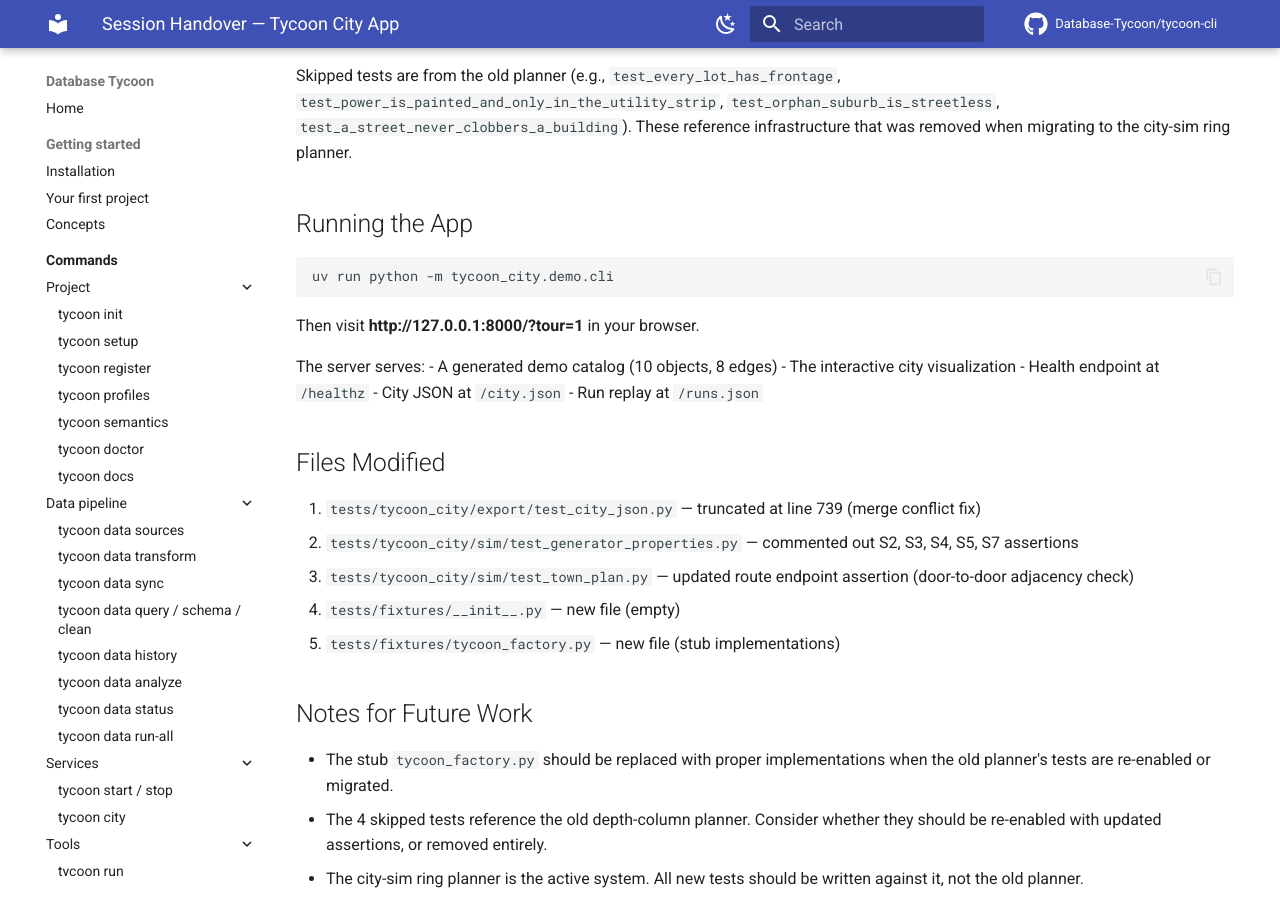
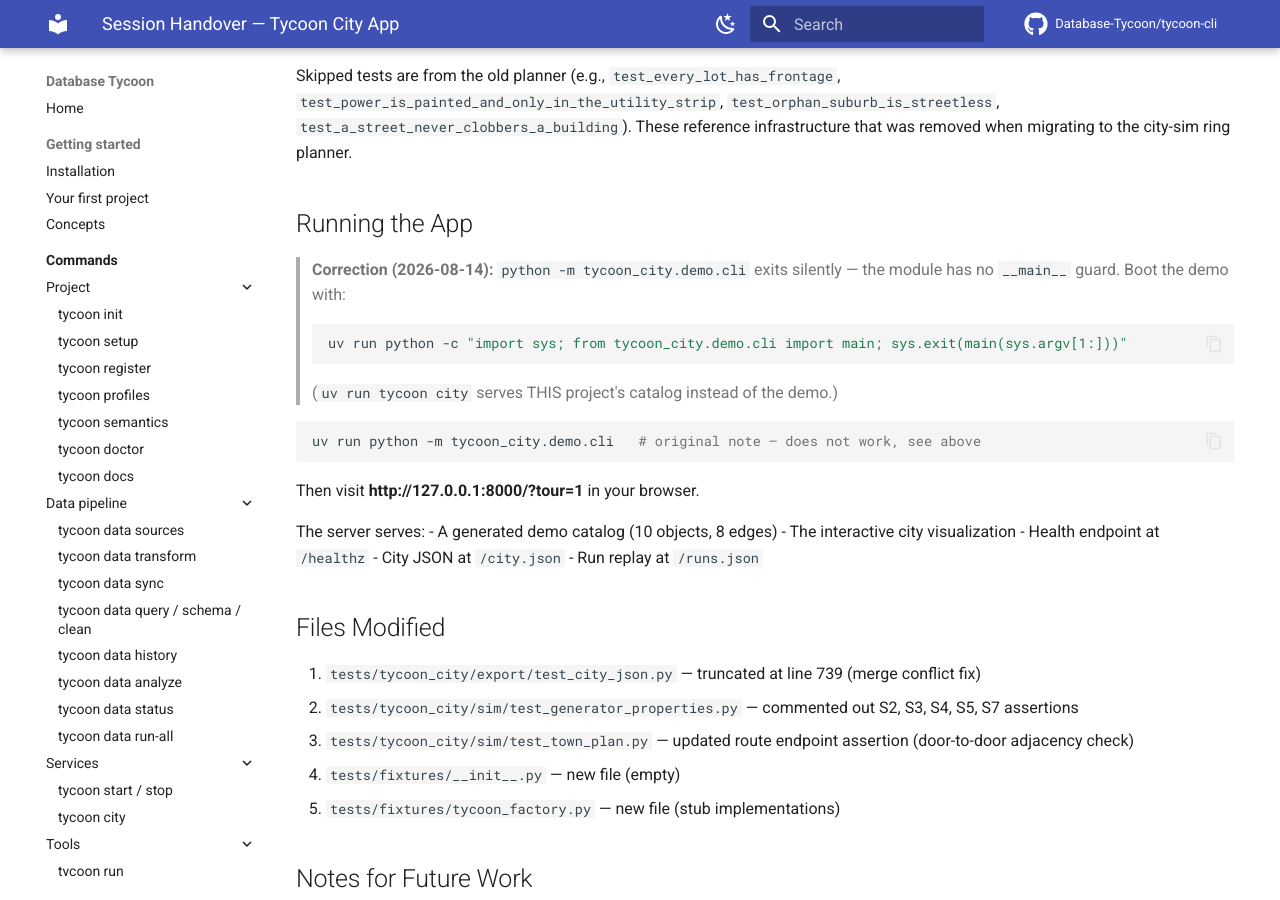
Before and after one commit to Database-Tycoon/tycoon-cli, an MkDocs documentation site: the page built from docs/handovers/session-tycoon-city-sync.md, in a window 1280 px wide and 900 px high, scrolled down 1741 px. Built offline with MkDocs 1.6.1 and Material for MkDocs 9.7.7, drawn with Linux system fonts in a browser that asks for light colours; comment, search, counter and statistics services are not loaded.

Commit message:
docs(city): correct the demo boot command in the sync handover
Co-Authored-By: Claude Fable 5 <noreply@anthropic.com>

````diff
--- a/docs/handovers/session-tycoon-city-sync.md
+++ b/docs/handovers/session-tycoon-city-sync.md
@@ -60,8 +60,17 @@ Skipped tests are from the old planner (e.g., `test_every_lot_has_frontage`, `te
 
 ## Running the App
 
+> **Correction (2026-08-14):** `python -m tycoon_city.demo.cli` exits silently —
+> the module has no `__main__` guard. Boot the demo with:
+>
+> ```bash
+> uv run python -c "import sys; from tycoon_city.demo.cli import main; sys.exit(main(sys.argv[1:]))"
+> ```
+>
+> (`uv run tycoon city` serves THIS project's catalog instead of the demo.)
+
 ```bash
-uv run python -m tycoon_city.demo.cli
+uv run python -m tycoon_city.demo.cli   # original note — does not work, see above
 ```
 
 Then visit **http://127.0.0.1:8000/?tour=1** in your browser.
````
